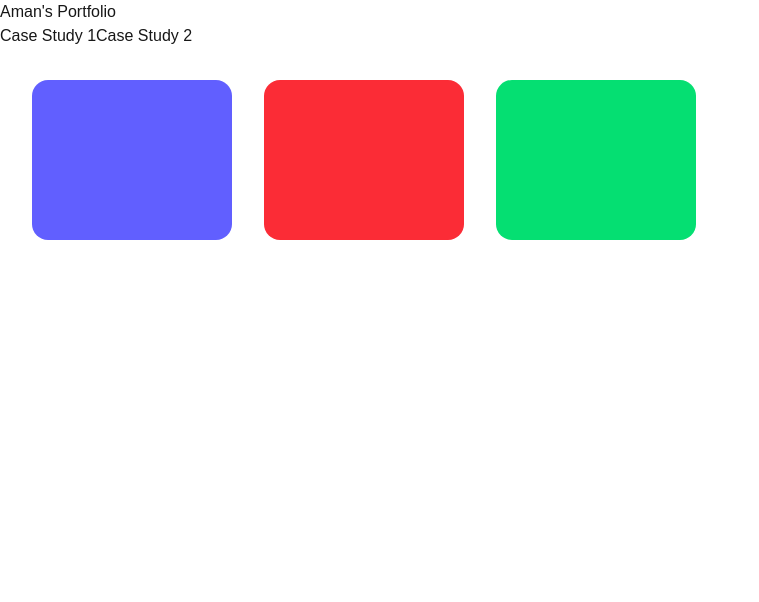
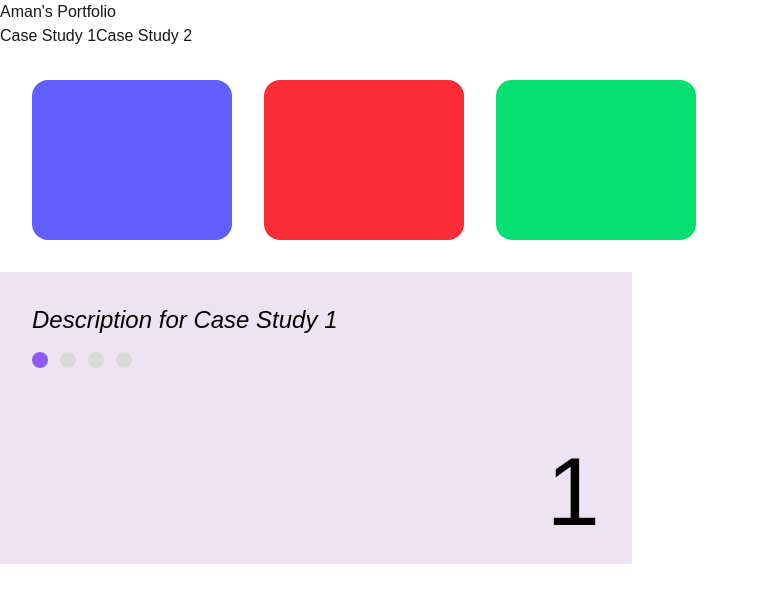
Before and after one commit to 11amanraj/portfolio-jan-26, a Next.js app: page / in a window 1280 px wide. Shown: the top 602 px of the page, without its empty margins (0-759 px from the left). Built offline with nearby package versions, Linux system fonts and the light colour scheme.

Commit message:
Created CardSwitcher component

```diff
--- /dev/null
+++ b/app/Components/CaseStudy/CardSwitcher.tsx
@@ -0,0 +1,54 @@
+'use client'
+
+import { AnimatePresence, motion } from "motion/react"
+import { useState } from "react"
+
+const CardSwitcher = () => {
+    const card_details = [
+        { id: 0, description: "Description for Case Study 1" },
+        { id: 1, description: "Description for Case Study 2" },
+        { id: 2, description: "Description for Case Study 3" },
+        { id: 3, description: "Description for Case Study 4" }
+    ]
+
+    const [activeCard, setActiveCard] = useState(0)
+
+    const animationValues = {
+        initial: { opacity: 0, x: 700 },
+        animate: { opacity: 1, x: 0 },
+        exit: { opacity: 1, x: -700 },
+        transition: { duration: 0.35 }
+    }
+
+    return (
+        <div className='w-158 h-73 bg-[#EDE4F3] p-8 relative'>
+            <AnimatePresence mode="wait">
+                <motion.h2
+                    key={`number-${activeCard}`}
+                    {...animationValues}
+                    className="absolute right-8 bottom-6 text-black text-8xl"
+                >
+                    {activeCard + 1}
+                </motion.h2>
+                <motion.p
+                    key={`text-${activeCard}`}
+                    className="text-black text-2xl italic font-extralight"
+                    {...animationValues}
+                >
+                    {card_details[activeCard].description}
+                </motion.p>
+            </AnimatePresence>
+            <div className="flex gap-3 mt-4">
+                {card_details.map((card) => (
+                    <div
+                        key={card.id}
+                        className={`${activeCard === card.id ? 'bg-[#8B5CF6]' : 'bg-[#D9D9D9]'} w-4 h-4 cursor-pointer rounded-lg`}
+                        onClick={() => setActiveCard(card.id)}
+                    />
+                ))}
+            </div>
+        </div>
+    )
+}
+
+export default CardSwitcher
--- a/app/page.tsx
+++ b/app/page.tsx
@@ -2,6 +2,7 @@
 
 import Link from "next/link";
 import { motion } from "motion/react"
+import CardSwitcher from "./Components/CaseStudy/CardSwitcher";
 
 export default function Home() {
   return (
@@ -34,6 +35,8 @@ export default function Home() {
           <div className="w-50 h-40 cursor-pointer rounded-2xl bg-green-400"></div>
         </Link>
       </div>
+
+      <CardSwitcher />
     </div>
   );
 }
```
